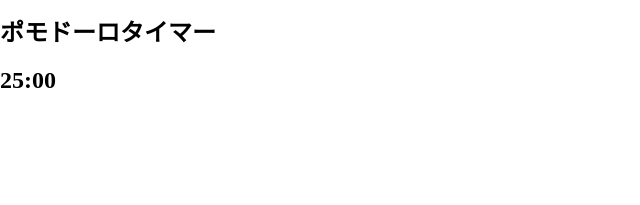
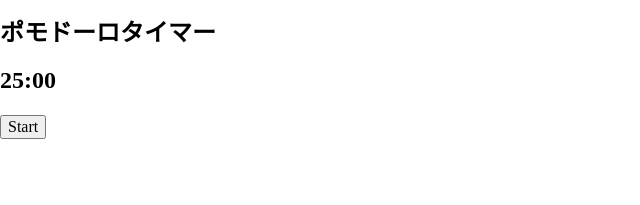
Before and after one commit to toshi-toma/pomodoro, a React (Create React App) app: page / in a window 1280 px wide. Shown: the top 205 px of the page, without its empty margins (0-640 px from the left). Built offline with nearby package versions, Linux system fonts and the light colour scheme.

Commit message:
Impl stationery for the Button Component

```diff
--- /dev/null
+++ b/src/components/Button.js
@@ -0,0 +1,7 @@
+import React from 'react'
+
+const defaultText = 'Start'
+
+const Button = () => <button>{defaultText}</button>
+
+export default Button
--- a/src/containers/App.js
+++ b/src/containers/App.js
@@ -1,6 +1,7 @@
 import React from 'react'
 import Sidebar from '../components/Sidebar'
 import Timer from '../components/Timer'
+import Button from '../components/Button'
 
 const App = () => (
   <div className="containers">
@@ -10,7 +11,9 @@ const App = () => (
     <div className="timer-container">
       <Timer />
     </div>
-    <div className="menu-container" />
+    <div className="menu-container">
+      <Button />
+    </div>
   </div>
 )
 
```
